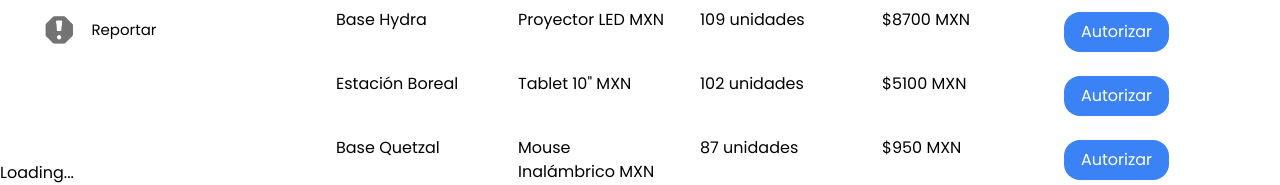
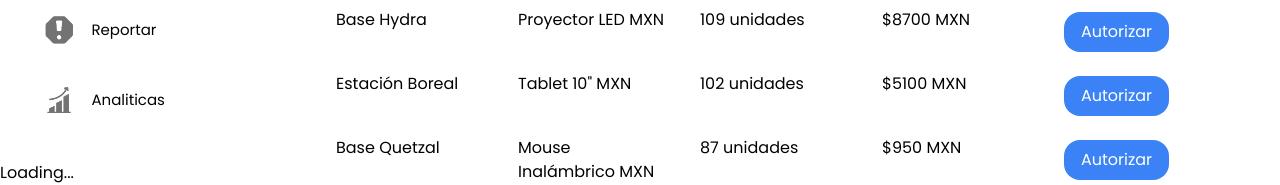
Before and after one commit to ReginaRRJ/PYMEX, a React (Vite) app in the folder front/: page /client in a window 1280 px wide. Shown: the part 495-680 px from the top of the page. Built offline with nearby package versions, Linux system fonts and the light colour scheme.

Commit message:
link a analytics

```diff
--- a/front/src/pages/Client/ClientMain.jsx
+++ b/front/src/pages/Client/ClientMain.jsx
@@ -17,11 +17,21 @@ import notificacion from '/assets/notificacion.png';
 import market from '/assets/market.png'
 import stock from '/assets/stock.png'
 import report from '/assets/report.png'
+import analytics from '/assets/analytics.png'
 import sell from '/assets/sell.png'
 
 let rol = "CLIENTE";
 
 function ClientMain() {
+
+  function openInNewTab(url) {
+    window.open(url, '_blank', 'noopener,noreferrer');
+  }
+
+  const handleClick = () => {
+    openInNewTab('https://www.apple.com/mx/iphone/');
+  }
+
     const [activeScreenCliente, setActiveScreenCliente] = useState("pedidosCliente");
     const [notificationsModal, setNotificationsModal] = useState(false);
     const [notificaciones, setNotificaciones] = useState(notificacionesData)
@@ -93,6 +103,11 @@ function ClientMain() {
                 onClick={() => setActiveScreenCliente("reporteCliente")}
                 selected={activeScreenCliente === "reporteCliente"}
               />
+              <NavbarIcon
+                icon={analytics}
+                text={"Analiticas"}
+                onClick={() => handleClick()}
+              />
             </div>
             <div className="w-full h-[20%]">
               <Profile />
```
Also changed, not shown: front/public/assets/analytics.png (added).
